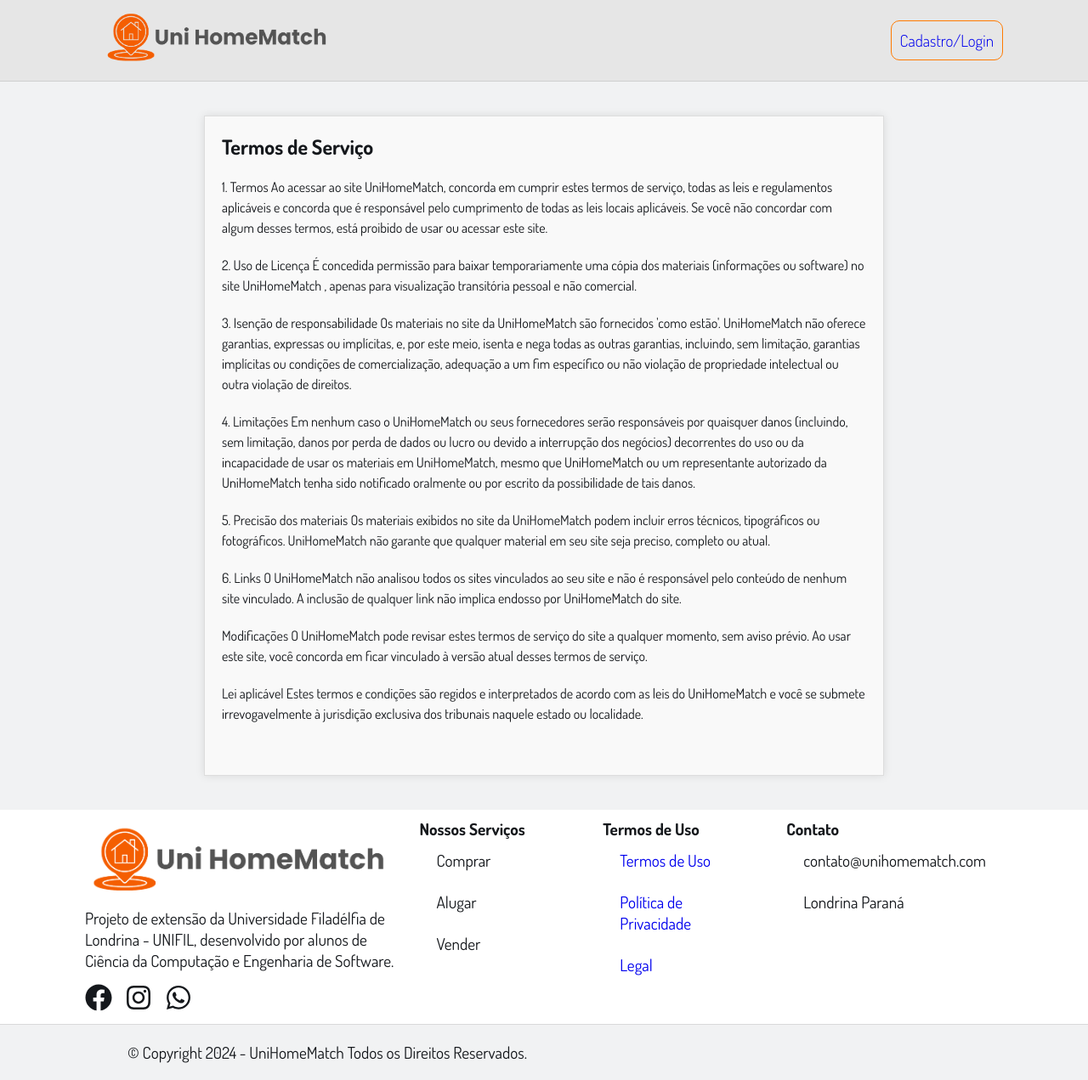
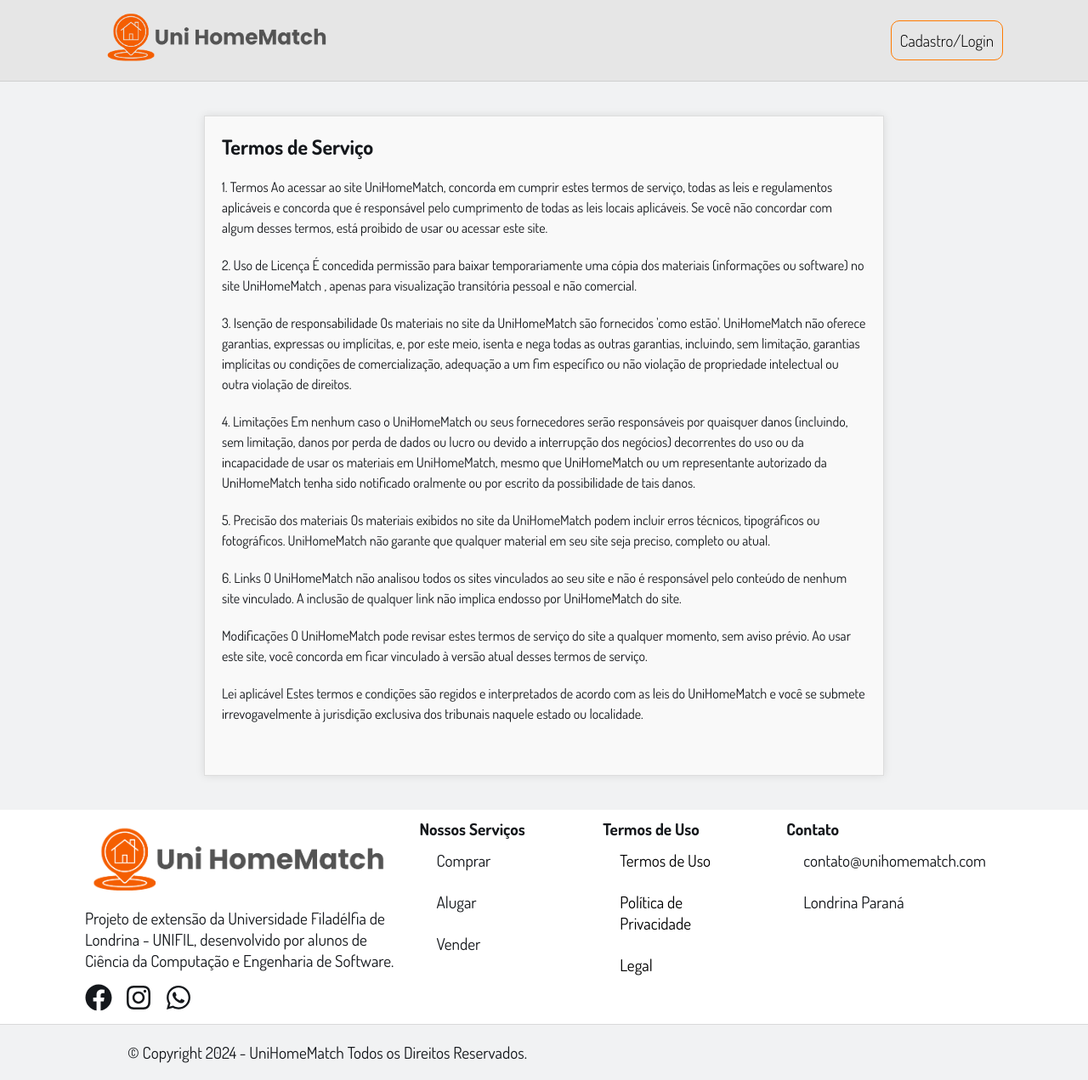
Before and after one commit to UniHomeMatch/Projeto, a React (Create React App) app: page /politica-privacidade/uso in a window 1280 px wide. Shown: the whole page at 85% size. Built offline with nearby package versions, Linux system fonts and the light colour scheme.

Commit message:
fix letras azuis na página inicial

```diff
--- a/src/components/Footer/index.jsx
+++ b/src/components/Footer/index.jsx
@@ -27,9 +27,9 @@ const Footer = () => {
                 <Item>
                     <h4>Termos de Uso</h4>
                     <ul>
-                    <li><span><a href="/politica-privacidade/uso"> Termos de Uso </a></span></li>
-                    <li><span><a href="/politica-privacidade"> Política de Privacidade </a></span></li>
-                    <li><span><a href="/politica-privacidade"> Legal </a></span></li>
+                    <li><span><a href="/politica-privacidade/uso" style={{color:"black"}}> Termos de Uso </a></span></li>
+                    <li><span><a href="/politica-privacidade" style={{color:"black"}}> Política de Privacidade </a></span></li>
+                    <li><span><a href="/politica-privacidade" style={{color:"black"}}> Legal </a></span></li>
                     </ul>
                 </Item>
                 <Item>
--- a/src/components/Header/index.jsx
+++ b/src/components/Header/index.jsx
@@ -19,9 +19,19 @@ const Header = () => {
       <Menu>
         <ul>
           {!userLogged ?
-            <li><Link to='/login'><span>Cadastro/Login</span></Link></li>
+            <li><Link to='/login'
+            style={{
+              color:'black',
+            }}
+            >
+            <span>Cadastro/Login</span></Link></li>
             :
-            <li><Link onClick={handleLogooff}><span>Sair</span></Link></li>
+            <li><Link
+            onClick={handleLogooff}
+            style={{
+              color:'black',
+            }}
+            ><span>Sair</span></Link></li>
           }
         </ul>
       </Menu>
```
